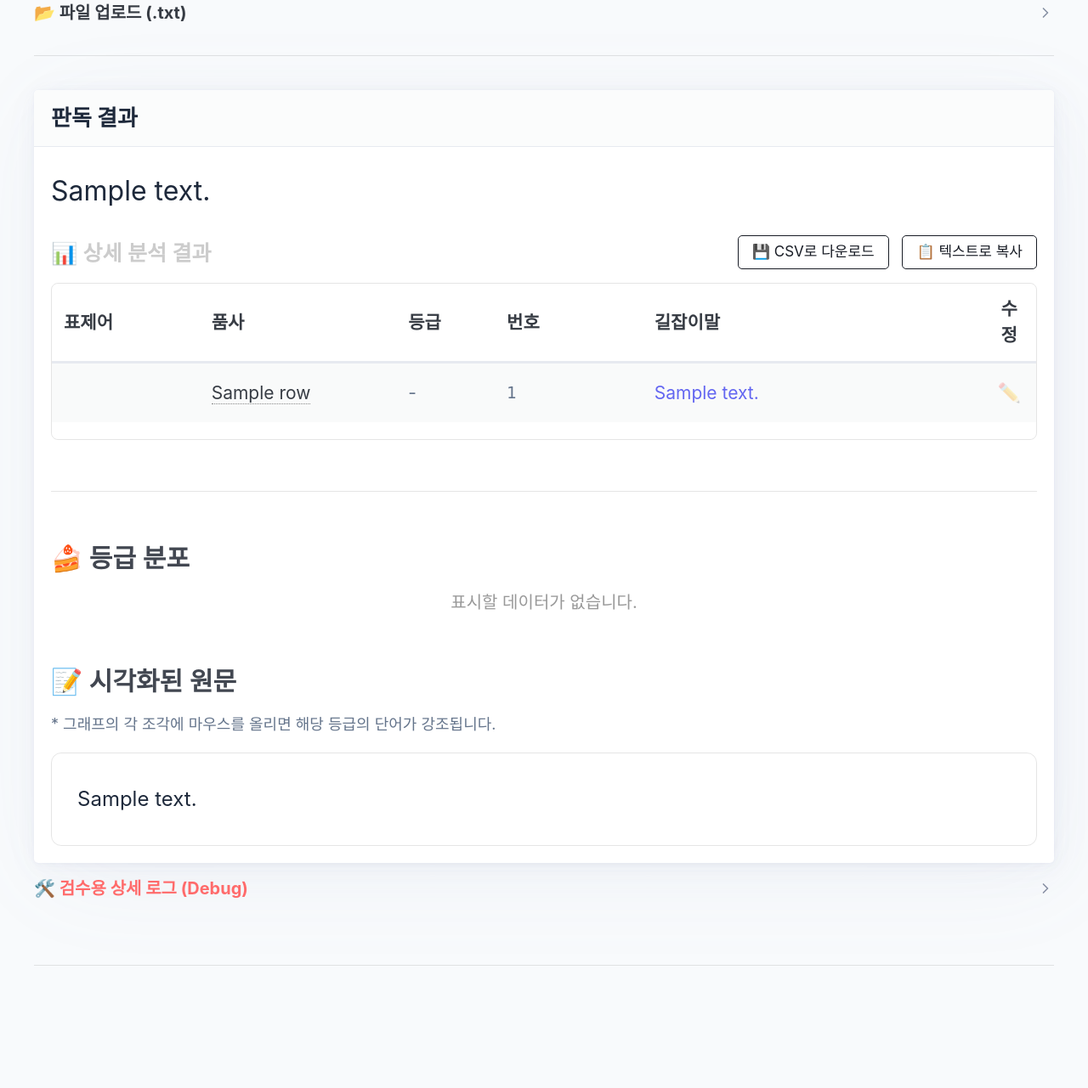
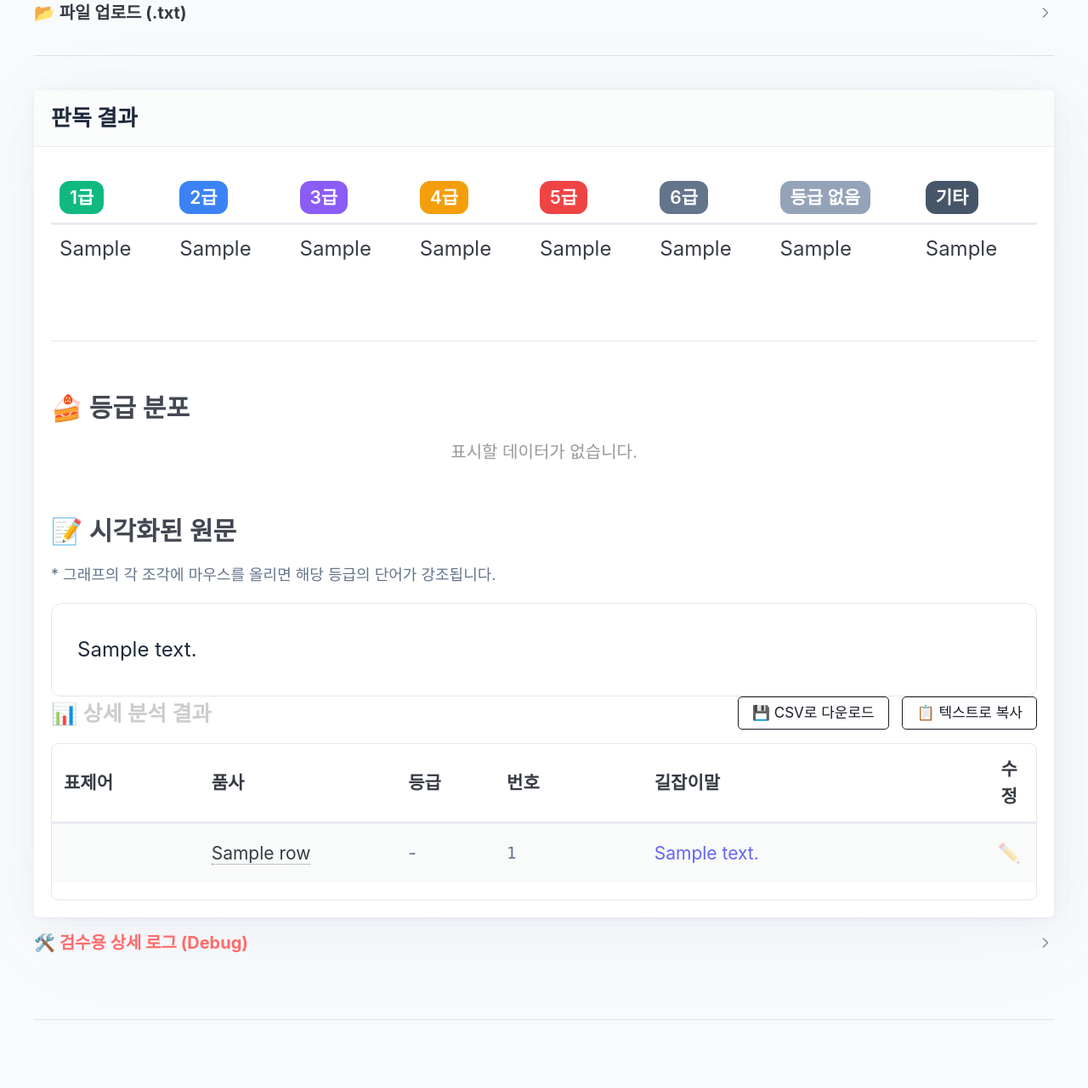
Before and after one commit to impulsive271/hangyeol, a Flask app: template templates/grade.html in a window 1280 px wide. Shown: the part 710-1991 px from the top of the page at 85% size. Before the commit the page ends 1847 px from the top, so only its background shows below. Run offline with Flask 3, Linux system fonts and the light colour scheme; the template is opened without the code that fills it: most values are stand-ins (such as "Sample title", 1, 10 or a date in 2020); some libraries are stand-ins or nearby versions; some web fonts are replaced.

Commit message:
Refactor: Modularize Grade Logic (Dist), Update UI to Frequency Table

```diff
--- a/app.py
+++ b/app.py
@@ -1,7 +1,7 @@
 from flask import Flask
 from config import Config
 from services.morph_service import MorphService
-from services.data_service import DataService
+from services.grade_database import GradeDatabase
 from routes.main_routes import main_bp
 from routes.api_routes import api_bp
 
@@ -10,8 +10,8 @@ app.config.from_object(Config)
 
 # Initialize Services
 morph_service = MorphService()
-data_service = DataService()
-data_service.initialize(morph_service)
+grade_database = GradeDatabase()
+grade_database.initialize(morph_service)
 
 # Register Blueprints
 app.register_blueprint(main_bp)
--- a/routes/api_routes.py
+++ b/routes/api_routes.py
@@ -1,11 +1,11 @@
 from flask import Blueprint, request, jsonify
-from services.data_service import DataService
+from services.grade_database import GradeDatabase
 from services.analysis_service import AnalysisService
 from services.quiz_service import QuizService
 
 api_bp = Blueprint('api', __name__)
 
-data_service = DataService()
+grade_database = GradeDatabase()
 analysis_service = AnalysisService()
 quiz_service = QuizService()
 
@@ -13,7 +13,7 @@ quiz_service = QuizService()
 def search_keyword():
     query = request.args.get("q", "").strip()
     search_type = request.args.get("type", "word")
-    return jsonify(data_service.search_keyword(query, search_type))
+    return jsonify(grade_database.search_keyword(query, search_type))
 
 @api_bp.route('/analyze_sentence_for_quiz', methods=['POST'])
 def analyze_sentence_for_quiz():
--- a/services/data_service.py
+++ b/services/grade_database.py
@@ -3,12 +3,12 @@ import re
 import unicodedata
 import os
 
-class DataService:
+class GradeDatabase:
     _instance = None
 
     def __new__(cls):
         if cls._instance is None:
-            cls._instance = super(DataService, cls).__new__(cls)
+            cls._instance = super(GradeDatabase, cls).__new__(cls)
             cls._instance._initialized = False
         return cls._instance
 
--- a/services/grade_profiler.py
+++ b/services/grade_profiler.py
@@ -1,9 +1,9 @@
 import re
 import json
-from services.data_service import DataService
+from services.grade_database import GradeDatabase
 
 class GradeProfiler:
-    def __init__(self, data_service: DataService):
+    def __init__(self, data_service: GradeDatabase):
         self.data = data_service
         self.debug_lines = []
 
--- a/templates/grade.html
+++ b/templates/grade.html
@@ -37,25 +37,67 @@
 
   <hr style="margin: 2rem 0; border-color: var(--muted-border-color);">
 
-  {% if graded_text %}
+  {% if grade_stats %}
   <article class="result-card">
     <header>
       <strong style="font-size: 1.3rem;">판독 결과</strong>
     </header>
 
-    <div class="grade-display" style="font-size: 1.6rem; margin: 1.5rem 0; line-height: 1.4;">
-      <span id="overall-grade-text">{{ graded_text }}</span>
+    <!-- [NEW] 등급 빈도수 테이블 -->
+    <div style="margin: 1.5rem 0; overflow-x: auto; text-align: center;">
+      <table role="grid" style="text-align: center; width: 100%; border-collapse: collapse;">
+        <thead>
+          <tr style="border-bottom: 1px solid var(--muted-border-color);">
+            <th style="padding: 10px;"><span
+                style="display:inline-block; border-radius:12px; background-color:#10b981; color:#fff; padding:4px 12px; white-space:nowrap;">1급</span>
+            </th>
+            <th style="padding: 10px;"><span
+                style="display:inline-block; border-radius:12px; background-color:#3b82f6; color:#fff; padding:4px 12px; white-space:nowrap;">2급</span>
+            </th>
+            <th style="padding: 10px;"><span
+                style="display:inline-block; border-radius:12px; background-color:#8b5cf6; color:#fff; padding:4px 12px; white-space:nowrap;">3급</span>
+            </th>
+            <th style="padding: 10px;"><span
+                style="display:inline-block; border-radius:12px; background-color:#f59e0b; color:#fff; padding:4px 12px; white-space:nowrap;">4급</span>
+            </th>
+            <th style="padding: 10px;"><span
+                style="display:inline-block; border-radius:12px; background-color:#ef4444; color:#fff; padding:4px 12px; white-space:nowrap;">5급</span>
+            </th>
+            <th style="padding: 10px;"><span
+                style="display:inline-block; border-radius:12px; background-color:#64748b; color:#fff; padding:4px 12px; white-space:nowrap;">6급</span>
+            </th>
+            <th style="padding: 10px;"><span
+                style="display:inline-block; border-radius:12px; background-color:#94a3b8; color:#fff; padding:4px 12px; white-space:nowrap;">등급
+                없음</span></th>
+            <th style="padding: 10px;"><span
+                style="display:inline-block; border-radius:12px; background-color:#475569; color:#fff; padding:4px 12px; white-space:nowrap;">기타</span>
+            </th>
+          </tr>
+        </thead>
+        <tbody>
+          <tr style="font-size: 1.2rem; font-weight: bold;">
+            <td style="padding: 10px;">{{ grade_stats['1급'] }}</td>
+            <td style="padding: 10px;">{{ grade_stats['2급'] }}</td>
+            <td style="padding: 10px;">{{ grade_stats['3급'] }}</td>
+            <td style="padding: 10px;">{{ grade_stats['4급'] }}</td>
+            <td style="padding: 10px;">{{ grade_stats['5급'] }}</td>
+            <td style="padding: 10px;">{{ grade_stats['6급'] }}</td>
+            <td style="padding: 10px;">{{ grade_stats['등급 없음'] }}</td>
+            <td style="padding: 10px;">{{ grade_stats['기타'] }}</td>
+          </tr>
+        </tbody>
+      </table>
     </div>
 
     {% if analysis_result %}
 
-    <!-- [MODIFIED] 모듈화된 분석 테이블 컴포넌트 사용 -->
-    {% include 'components/analysis_table.html' %}
-
-    <!-- [NEW] 시각화 섹션 (원그래프 + 하이라이트 원문) -->
+    <!-- [MOVED] 시각화 섹션 (원그래프 + 하이라이트 원문) - 우선 순위 변경 -->
     {% if visualization_data %}
     {% include 'components/visualization.html' %}
     {% endif %}
+
+    <!-- [MOVED] 모듈화된 분석 테이블 컴포넌트 -->
+    {% include 'components/analysis_table.html' %}
 
     {% endif %}
   </article>
```
Also changed, not shown: routes/main_routes.py (+4 -4 lines), services/analysis_service.py (+28 -4 lines).
